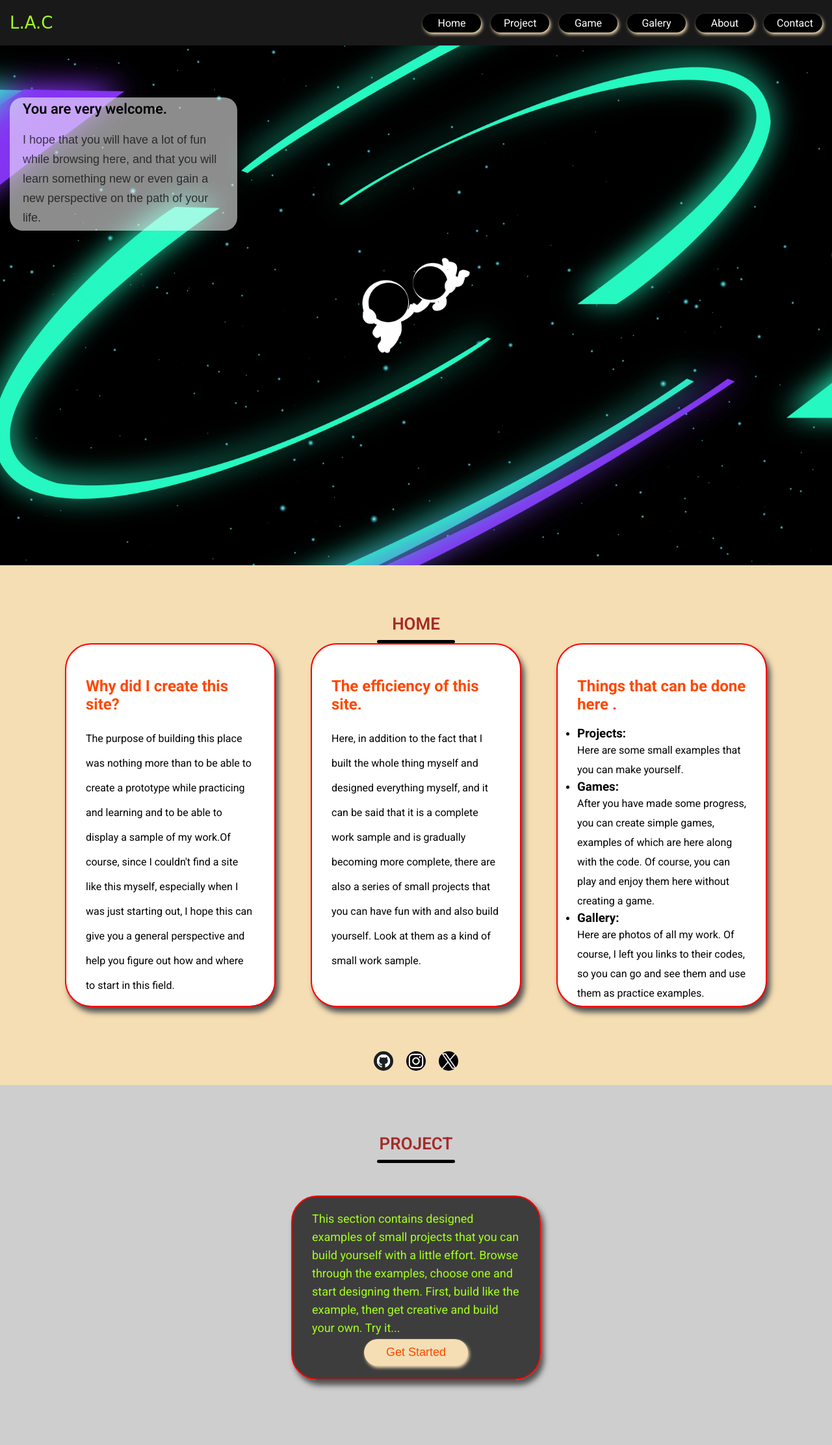
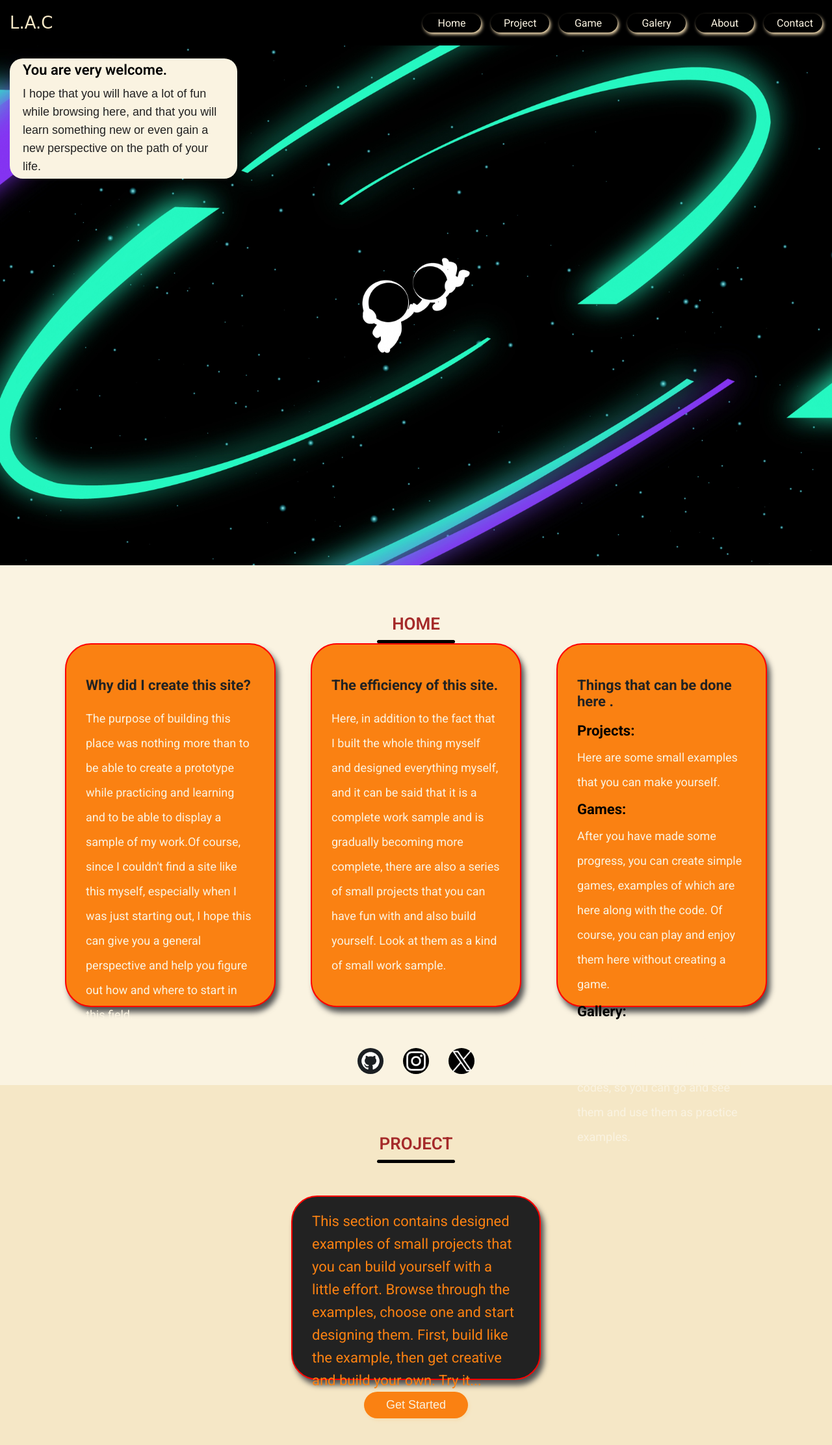
Before and after one commit to Phantom-Dev-Coder/Learn-And-Code, a plain HTML site: page index.html in a window 1280 px wide. Shown: the whole page at 65% size. Drawn offline with Linux system fonts and the light colour scheme; a web font is replaced by a local one.

Commit message:
chenge the color combinetion

```diff
--- a/CSS/style.css
+++ b/CSS/style.css
@@ -11,16 +11,14 @@
     --fo-size-03: 22px;
     --fo-size-04: 26px;
 
-    --color-00: rgba(0, 0, 0, 0.9);
     --color-01: black;
     --color-02: white;
     --color-03: wheat;
-    --color-04: rgba(0, 0, 0, 0.7);
-    --color-05: rgb(164, 255, 28);
-    --color-06: rgb(206, 206, 206);
-    --color-07: rgb(255, 72, 0);
-    --color-08: rgba(255, 255, 255, 0.55);
-    --color-09: brown;
+    --color-04: rgb(34, 34, 34);
+    --color-05: rgb(250, 129, 18);
+    --color-06: rgb(245, 231, 198);
+    --color-07: rgb(250, 243, 225);
+    --color-08: brown;
 
     --padding-01: 5px 20px;
 
@@ -67,7 +65,7 @@ img {
     padding-top: 75px;
     font-size: var(--fo-size-04);
     font-weight: 600;
-    color: var(--color-09);
+    color: var(--color-08);
 }
 /*make underline effect for section section*/
 .section-titel::after {
@@ -90,13 +88,13 @@ img {
     left: 0;
     width: 100%;
     height: 70px;
-    background-color:var(--color-00);
+    background-color:var(--color-01);
 }
 
 .header-container .logo .logo-text {
     font-family: var(--font-fa-02);
     font-size: var(--fo-size-04);
-    color: var(--color-05);
+    color: var(--color-06);
 }
 
 .header-container .menu-btn {
@@ -110,7 +108,6 @@ img {
 .header-container .nav-container .nav-items {
     display: flex;
     gap: 15px;
-    color: var(--color-02);
 }
 
 .header-container .nav-container .nav-items .nav-link {
@@ -121,14 +118,14 @@ img {
     border-radius:var(--border-radius-01);
     box-shadow: var(--box-shadow-01);
     background-color: var(--color-01);
-    color: var(--color-02);
+    color: var(--color-07);
     transition: all 0.7s;
 }
 
 .header-container .nav-container .nav-items .nav-link:hover {
     box-shadow: none;
     color: var(--color-01);
-    background-color: var(--color-02);
+    background-color: var(--color-07);
 }
 
 main .intro-section {
@@ -140,18 +137,17 @@ main .intro-section {
 }
 
 main .intro-section .intro-text {
-    display: flex;
-    flex-direction: column;
-    gap: 20px;
+    display: block;
     width: 350px;
     height: auto;
-    margin: -20px 15px;
+    margin: -80px 15px;
     padding: var(--padding-01);
-    background-color: var(--color-08);
+    background-color: var(--color-07);
     border-radius: var(--border-radius-01);
 }
 
 main .intro-section .intro-text h3 {
+    margin-bottom: 10px;
     font-family: var(--font-fa-01);
     font-size: var(--fo-size-03);
     font-weight: 600;
@@ -162,7 +158,7 @@ main .intro-section .intro-text p {
     font-family: var(--font-fa-03);
     font-size: var(--fo-size-02);
     color: var(--color-04);
-    line-height: 30px;
+    line-height: 28px;
 }
 
 main .home-section {
@@ -170,7 +166,7 @@ main .home-section {
     display: grid;
     grid-template-rows: 50px 1fr 50px;
     row-gap: 10px;
-    background-color: var(--color-03);
+    background-color: var(--color-07);
     padding: 0 50px;
 }
 
@@ -185,35 +181,43 @@ main .home-section .home-section-container .home-section-parts{
     width: 30%;
     height: 70vh;
     padding: 30px;
-    background-color: var(--color-02);
+    background-color: var(--color-05);
     border-radius: var(--border-radius-02);
     box-shadow: var(--box-shadow-02);
     border: var(--border);
 }
 
-main .home-section .home-section-container .home-section-parts .list-p {
-    line-height: 30px;
+main .home-section .home-section-container .home-section-parts .home-section-list .list {
+    list-style-type:none;
+}
+
+main .home-section .home-section-container .home-section-parts .home-section-list .list h3{
+    margin:10px 0;
+    font-size: var(--fo-size-03);
 }
 
 main .home-section .home-section-container .home-section-parts h2 {
     margin: 20px 0;
-    color: var(--color-07);
+    font-size: var(--fo-size-03);
+    color: var(--color-04);
 }
 
 main .home-section .home-section-container .home-section-parts p {
     line-height: 38px;
+    font-size: var(--fo-size-02);
+    color: var(--color-07);
 }
 
 main .home-section .home-section-social {
     display: flex;
     justify-content: center;
     align-items: center;
-    gap: 20px;
+    gap: 30px;
 }
 
 main .home-section .home-section-social img {
     margin-bottom: 20px;
-    width: 30px;
+    width: 40px;
     border-radius: var(--border-radius-circel);
     transition: all 0.7s;
 }
@@ -259,8 +263,8 @@ main .project .project-section-explanation {
     color: var(--color-05);
     border-radius: var(--border-radius-02);
     box-shadow: var(--box-shadow-02);
-    font-size: var(--fo-size-02);
-    line-height: 28px;
+    font-size: var(--fo-size-03);
+    line-height: 35px;
     border: var(--border);
 }
 
@@ -269,7 +273,7 @@ main .project .project-section-explanation .project-btn {
     padding: 10px 20px;
     border: none;
     border-radius: var(--border-radius-02);
-    background-color: var(--color-03);
+    background-color: var(--color-05);
     color: var(--color-07);
     font-size: var(--fo-size-02);
     box-shadow: var(--box-shadow-01);
@@ -295,9 +299,9 @@ main .project .project-screen .project-section .project-nav .img {
 main .project-screen .project-section .project-show {
     display: flex;
     justify-content: space-between;
-    align-items: start;
+    align-items: center;
     height: 80%;
-    background-color: var(--color-03);
+    background-color: var(--color-05);
     border-radius: var(--border-radius-02);
     box-shadow: var(--box-shadow-02);
 }
@@ -308,7 +312,7 @@ main .project-screen .project-section .project-show .project-show-part-text {
 }
 
 main .project-screen .project-section .project-show .project-show-part-text h3 {
-    font-size: var(--fo-size-04);
+    font-size: var(--fo-size-03);
     text-align: center;
     text-decoration: underline black;
     margin-bottom: 20px;
@@ -426,8 +430,8 @@ main .project-screen .project-section .img img {
         bottom: 0;
         width: 40%;
         border-radius: none;
-        background-color: var(--color-03);
-        transition: all 0.7s;
+        background-color: var(--color-06);
+        transition: all 0.5s;
     }
 
     body.show-menu .header-container .nav-container {
@@ -446,8 +450,8 @@ main .project-screen .project-section .img img {
         box-shadow: none;
         border-radius: none;
         font-size: var(--fo-size-02);
-        color: var(--color-07);
-        background-color: var(--color-03);
+        color: var(--color-08);
+        background-color: var(--color-07);
     }
 
     main .intro-section {
@@ -572,22 +576,6 @@ main .project-screen .project-section .img img {
         --fo-size-02: 14px;
         --fo-size-03: 16px;
         --fo-size-04: 18px;
-
-        --color-00: rgba(0, 0, 0, 0.9);
-        --color-01: black;
-        --color-02: white;
-        --color-03: wheat;
-        --color-04: rgba(0, 0, 0, 0.7);
-        --color-05: rgb(164, 255, 28);
-        --color-06: rgb(206, 206, 206);
-        --color-07: rgb(255, 72, 0);
-        --color-08: rgba(255, 255, 255, 0.55);
-        --color-09: brown;
-
-        --max-hight: 100vh;
-
-        --border: 2px solid red;
-        --border-01: 1px solid orangered;
     }
 
     .header-container {
@@ -625,7 +613,7 @@ main .project-screen .project-section .img img {
         bottom: 0;
         width: 40%;
         border-radius: none;
-        background-color: var(--color-03);
+        background-color: var(--color-06);
         transition: all 0.7s;
     }
 
@@ -645,8 +633,8 @@ main .project-screen .project-section .img img {
         box-shadow: none;
         border-radius: none;
         font-size: var(--fo-size-02);
-        color: var(--color-07);
-        background-color: var(--color-03);
+        color: var(--color-08);
+        background-color: var(--color-07);
     }
 
     main .intro-section {
@@ -680,9 +668,9 @@ main .project-screen .project-section .img img {
     main .home-section .home-section-container {
         display: flex;
         flex-direction: column;
-        justify-content: center;
+        justify-content: start;
         align-items: center;
-        gap: 10px;
+        gap: 50px;
         margin: 0;
         padding: 0;
     }
@@ -690,7 +678,7 @@ main .project-screen .project-section .img img {
     main .home-section .home-section-container .home-section-parts{
         flex:auto;
         width: 90%;
-        height: auto;
+        height: 1/3;
         margin: 0;
         padding: 10px 25px;
     }
@@ -773,7 +761,7 @@ main .project-screen .project-section .img img {
         display: inline;
         position: relative;
         bottom: 50px;
-        left: 20%;
+        left: 26%;
     }
 
     main .project .project-screen .project-section .project-nav .img img {
```
